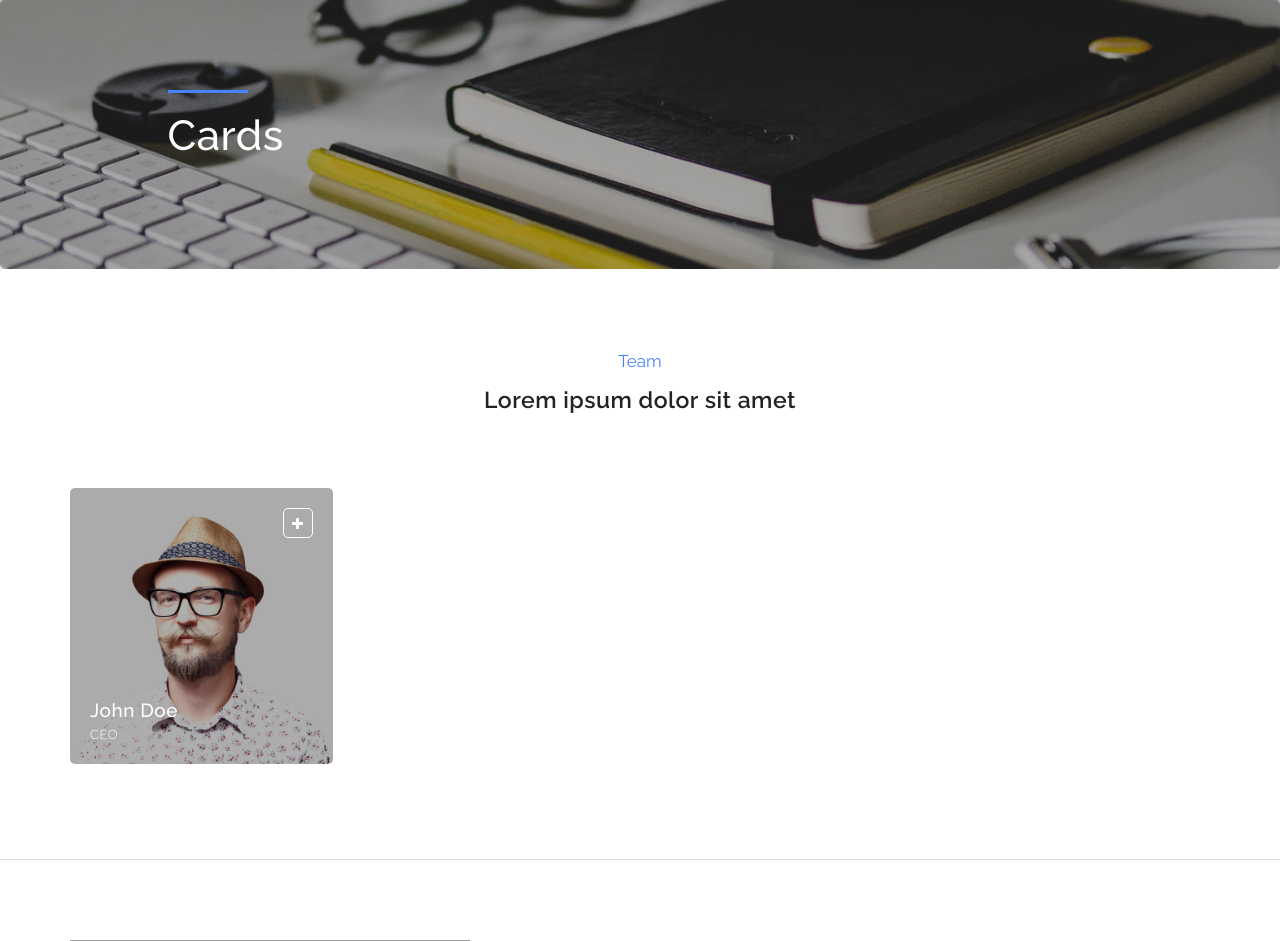
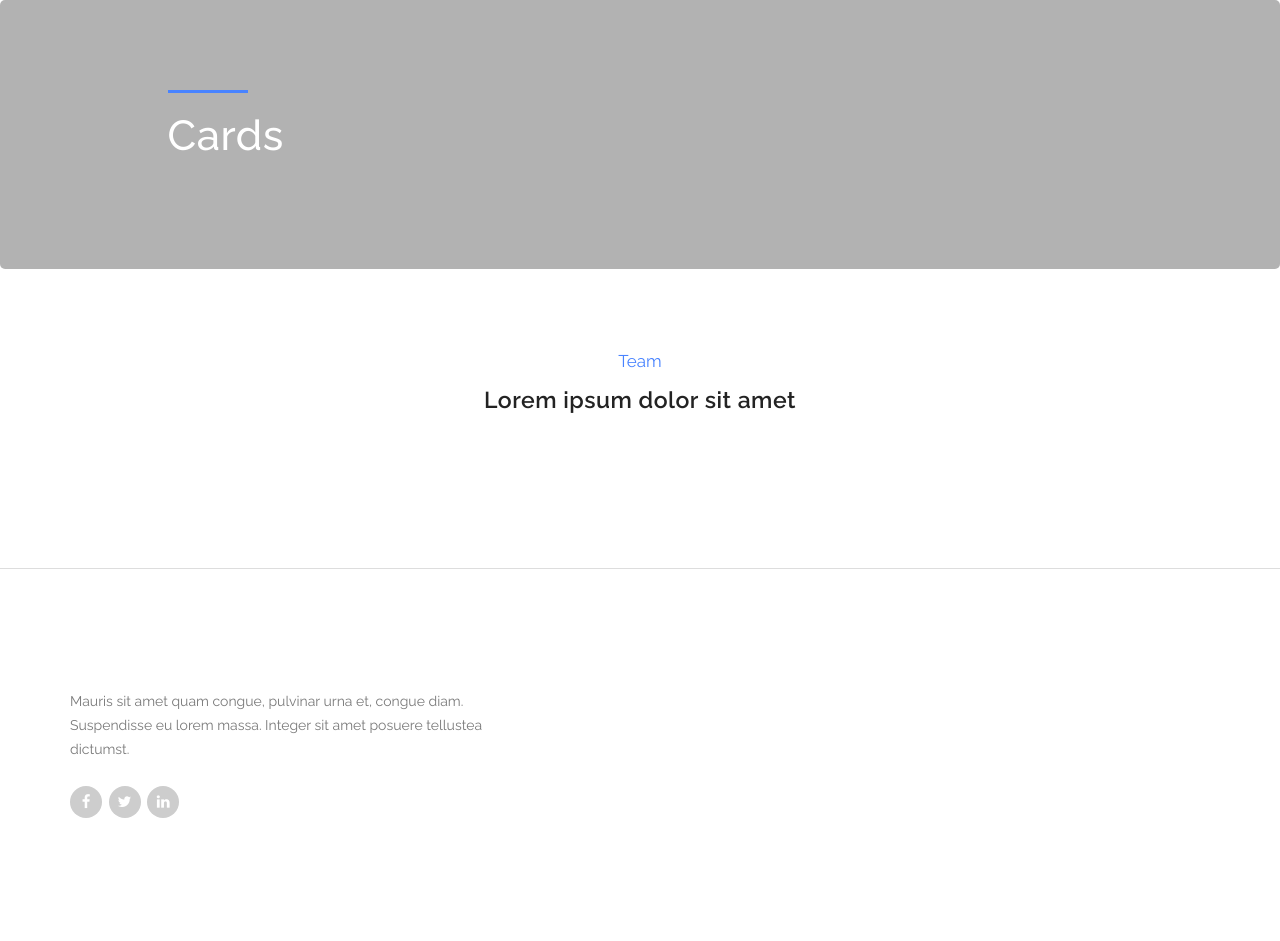
Before and after one commit to ADOUANECylia/ktr-msc-ls1, a PHP site: page /card.php in a window 1280 px wide. Shown: the part 300-1241 px from the top of the page. After the commit the page ends 1118 px from the top, so only its background shows below. Run offline with PHP 8.4, Linux system fonts and the light colour scheme; some libraries are stand-ins or nearby versions; grey boxes are pictures that could not be loaded.

Commit message:
Update card.php

```diff
--- a/Test Epitech/business/card.php
+++ b/Test Epitech/business/card.php
@@ -4,7 +4,7 @@
 <head>
     <meta charset="utf-8">
     <meta http-equiv="X-UA-Compatible" content="IE=edge,chrome=1">
-    <title>PHPJabbers.com | Free Blog Website Template</title>
+    <title>Business Cards Manager</title>
 
     <meta name="description" content="">
     <meta name="viewport" content="width=device-width, initial-scale=1">
@@ -49,7 +49,7 @@
         </header>
     </div>
 
-    <section class="banner banner-secondary" id="top" style="background-image: url(img/banner-image-1-1920x300.jpg);">
+    <section class="banner banner-secondary" id="top" );">
         <div class="container">
             <div class="row">
                 <div class="col-md-10 col-md-offset-1">
@@ -79,7 +79,7 @@
                     <div class="item popular-item">
                         <div class="thumb">
                             <div class="thumb-img">
-                                <img src="img/team-image-1-646x680.jpg" alt="">
+
                             </div>
                             <div class="text-content">
                                 <h4>John Doe</h4>
@@ -102,7 +102,7 @@
                 <div class="col-md-5">
                     <div class="about-veno">
                         <div class="logo">
-                            <img src="img/footer_logo.png" alt="Venue Logo">
+
                         </div>
                         <p>Mauris sit amet quam congue, pulvinar urna et, congue diam. Suspendisse eu lorem massa. Integer sit amet posuere tellustea dictumst.</p>
                         <ul class="social-icons">
```
